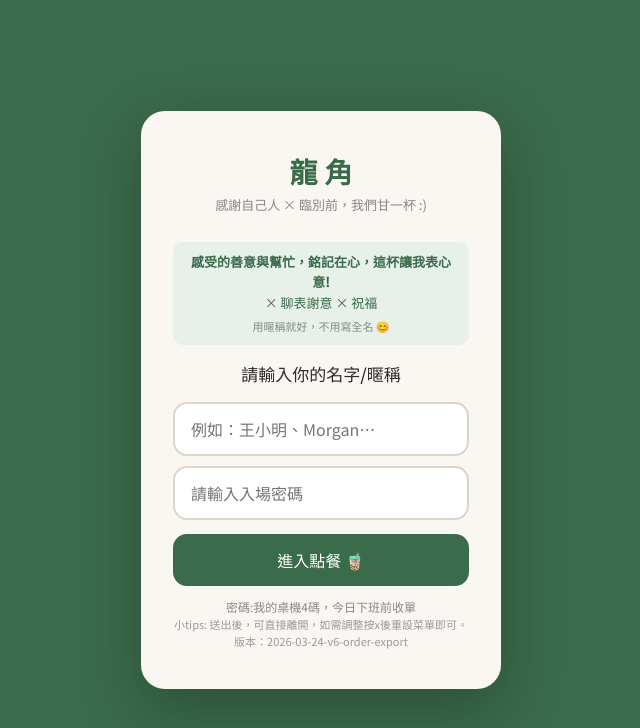
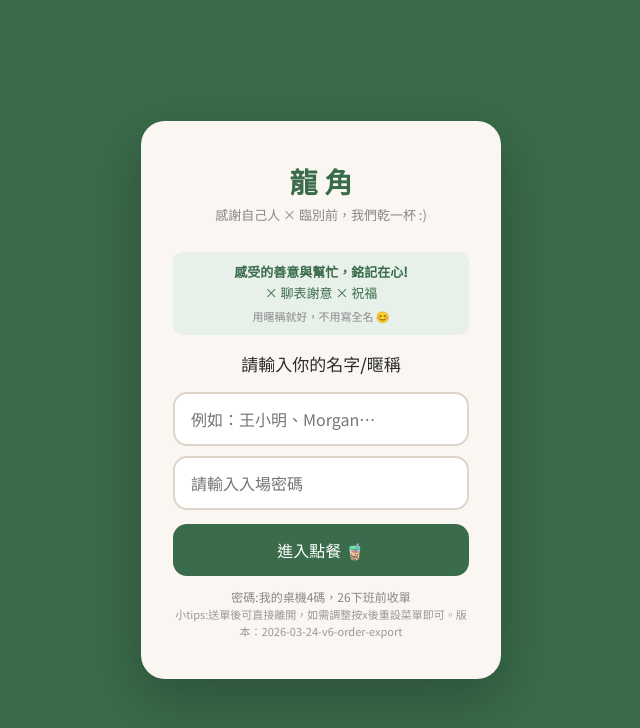
Before and after one commit to YCLU0727/order-system, a plain HTML site: page index.html in a window 1280 px wide. Shown: the top 728 px of the page, without its empty margins (319-959 px from the left). Drawn offline with Linux system fonts and the light colour scheme.

Commit message:
Update title and hints in index.html

```diff
--- a/index.html
+++ b/index.html
@@ -3,7 +3,7 @@
 <head>
 <meta charset="UTF-8">
 <meta name="viewport" content="width=device-width, initial-scale=1.0">
-<title>憨人表心意×感謝大家的諸多幫忙 </title>
+<title>愚人表心意×感謝大家的諸多幫忙 </title>
 <link href="https://fonts.googleapis.com/css2?family=Noto+Serif+TC:wght@400;600;700&family=Noto+Sans+TC:wght@300;400;500&display=swap" rel="stylesheet">
 <style>
   :root {
@@ -591,9 +591,9 @@
 <div id="nameScreen">
   <div class="name-card">
     <div class="brand">龍 角</div>
-    <div class="sub">感謝自己人 × 臨別前，我們甘一杯 :) </div>
+    <div class="sub">感謝自己人 × 臨別前，我們乾一杯 :) </div>
     <div style="margin-bottom:16px;padding:10px 14px;background:#e8f0ea;border-radius:10px;color:#3a6b4a;font-size:13px;line-height:1.6">
-       <strong> 感受的善意與幫忙，銘記在心，這杯讓我表心意!   </strong><br>
+       <strong> 感受的善意與幫忙，銘記在心!   </strong><br>
       × 聊表謝意 × 祝福 <br>
       <span style="font-size:11px;color:#888;margin-top:4px;display:block">用暱稱就好，不用寫全名 😊</span>
     </div>
@@ -601,7 +601,7 @@
     <input class="name-input" id="nameInput" placeholder="例如：王小明、Morgan…" maxlength="10">
     <input class="name-input" id="passInput" type="password" inputmode="numeric" placeholder="請輸入入場密碼" maxlength="4" style="margin-top:10px">
     <button class="btn-enter" onclick="enterApp()">進入點餐 🧋</button>
-    <p class="hint">密碼:我的桌機4碼，今日下班前收單 <br><span style="font-size:11px;color:#999">小tips: 送出後，可直接離開，如需調整按x後重設菜單即可。版本：2026-03-24-v6-order-export</span></p>
+    <p class="hint">密碼:我的桌機4碼，26下班前收單 <br><span style="font-size:11px;color:#999">小tips:送單後可直接離開，如需調整按x後重設菜單即可。版本：2026-03-24-v6-order-export</span></p>
   </div>
 </div>
 
```
